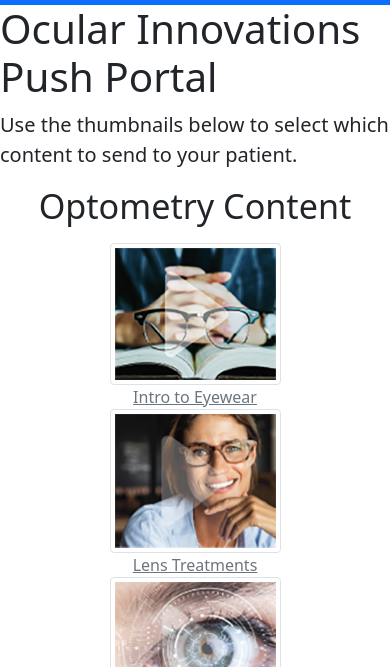
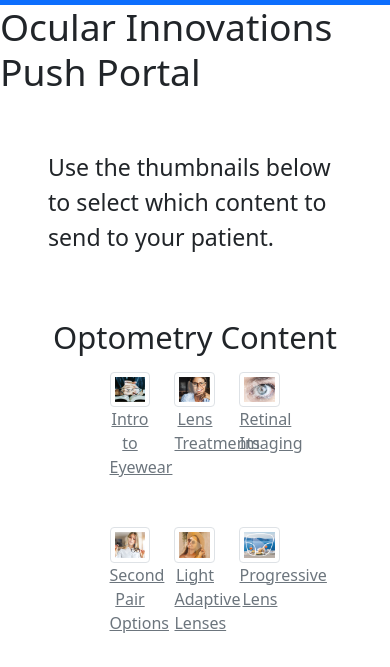
Before and after one commit to RobertGumeny/portaldemo, a plain HTML site: page index.html in a window 390 px wide. Shown: the part 177-844 px from the top of the page. Drawn offline with nearby package versions, Linux system fonts and the light colour scheme.

Commit message:
fixed some things

```diff
--- a/index.html
+++ b/index.html
@@ -24,15 +24,19 @@
         <nav class="d-flex justify-content-center bg-primary p-2">
           <div class="bg-white rounded">
             <a href="#" class="navbar-brand">
-              <img src="img/ETG Logo_Ocular.png" alt="Ocular Innovations" />
+              <img
+                class="img-fluid"
+                src="img/ETG Logo_Ocular.png"
+                alt="Ocular Innovations"
+              />
             </a>
           </div>
         </nav>
-        <div class="col-12 d-flex justify-content-center">
-          <h1 class="display-2">Ocular Innovations Push Portal</h1>
+        <div class="col d-flex justify-content-center">
+          <h1 class="display-3">Ocular Innovations Push Portal</h1>
         </div>
-        <div class="col-12 d-flex justify-content-center">
-          <p class="lead">
+        <div class="col d-flex justify-content-center p-5">
+          <p class="fs-3 lead">
             Use the thumbnails below to select which content to send to your
             patient.
           </p>
@@ -42,11 +46,11 @@
       <!-- SECTION Optometry Product Suite -->
       <section>
         <div class="text-center">
-          <h2 class="display-4">Optometry Content</h2>
+          <h2 class="display-5">Optometry Content</h2>
         </div>
         <div class="row mx-auto my-3 w-50">
           <!-- SECTION Intro to Eyewear Thumbnail -->
-          <div class="col-lg-4 col-md-6">
+          <div class="col-4">
             <div class="text-center">
               <img
                 type="button"
@@ -69,7 +73,7 @@
           </div>
           <!-- !SECTION End Thumbnail -->
           <!-- SECTION Lens Treatments Thumbnail -->
-          <div class="col-lg-4 col-md-6">
+          <div class="col-4">
             <div class="text-center">
               <img
                 type="button"
@@ -92,7 +96,7 @@
           </div>
           <!-- !SECTION End Thumbnail -->
           <!-- SECTION Retinal Imaging Thumbnail -->
-          <div class="col-lg-4 col-md-6">
+          <div class="col-4">
             <div class="text-center">
               <img
                 type="button"
@@ -117,7 +121,7 @@
         </div>
         <div class="row mx-auto my-5 w-50">
           <!-- SECTION Second Pair Thumbnail -->
-          <div class="col-lg-4 col-md-6">
+          <div class="col-4">
             <div class="text-center">
               <img
                 type="button"
@@ -140,7 +144,7 @@
           </div>
           <!-- !SECTION End Thumbnail -->
           <!-- SECTION Light Adaptive Lenses Thumbnail -->
-          <div class="col-lg-4 col-md-6">
+          <div class="col-4">
             <div class="text-center">
               <img
                 type="button"
@@ -163,7 +167,7 @@
           </div>
           <!-- !SECTION End Thumbnail -->
           <!-- SECTION Progressive Lens Thumbnail -->
-          <div class="col-lg-4 col-md-6">
+          <div class="col-4">
             <div class="text-center">
               <img
                 type="button"
```
